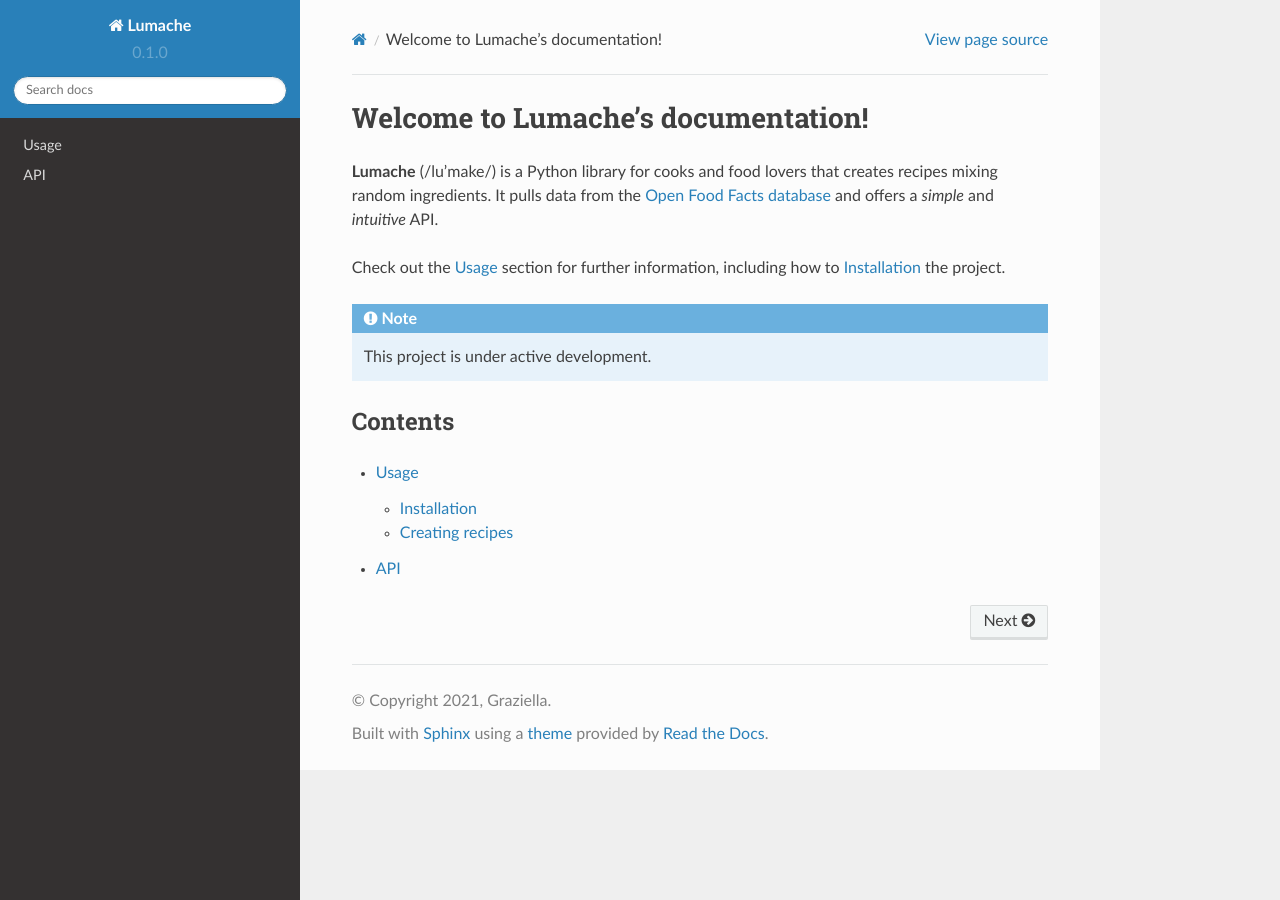
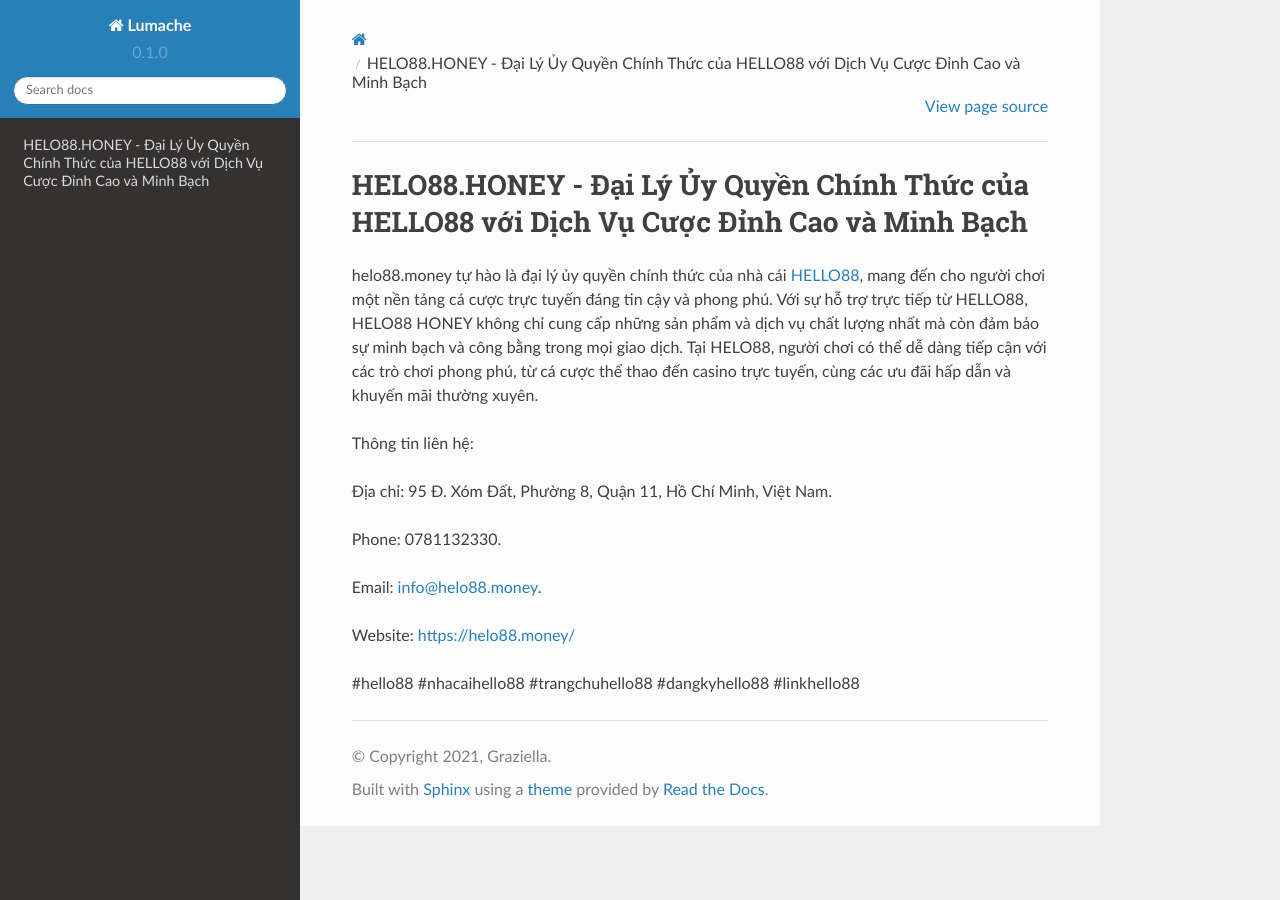
Before and after one commit to srphamkhuongduy77/helo88money, a Sphinx documentation site: the page built from docs/source/index.rst, in a window 1280 px wide. Built offline with Sphinx 7.4.7 and the Read the Docs theme 2.0.0, drawn with Linux system fonts in a browser that asks for light colours.

Commit message:
Update index.rst

```diff
--- a/docs/source/index.rst
+++ b/docs/source/index.rst
@@ -1,22 +1,16 @@
-Welcome to Lumache's documentation!
+HELO88.HONEY - Đại Lý Ủy Quyền Chính Thức của HELLO88 với Dịch Vụ Cược Đỉnh Cao và Minh Bạch
 ===================================
 
-**Lumache** (/lu'make/) is a Python library for cooks and food lovers
-that creates recipes mixing random ingredients.
-It pulls data from the `Open Food Facts database <https://world.openfoodfacts.org/>`_
-and offers a *simple* and *intuitive* API.
+helo88.money tự hào là đại lý ủy quyền chính thức của nhà cái `HELLO88 <https://helo88.money/>`_, mang đến cho người chơi một nền tảng cá cược trực tuyến đáng tin cậy và phong phú. Với sự hỗ trợ trực tiếp từ HELLO88, HELO88 HONEY không chỉ cung cấp những sản phẩm và dịch vụ chất lượng nhất mà còn đảm bảo sự minh bạch và công bằng trong mọi giao dịch. Tại HELO88, người chơi có thể dễ dàng tiếp cận với các trò chơi phong phú, từ cá cược thể thao đến casino trực tuyến, cùng các ưu đãi hấp dẫn và khuyến mãi thường xuyên.
 
-Check out the :doc:`usage` section for further information, including
-how to :ref:`installation` the project.
+Thông tin liên hệ:
 
-.. note::
+Địa chỉ: 95 Đ. Xóm Đất, Phường 8, Quận 11, Hồ Chí Minh, Việt Nam.
 
-   This project is under active development.
+Phone: 0781132330.
 
-Contents
---------
+Email: info@helo88.money.
 
-.. toctree::
+Website: https://helo88.money/
 
-   usage
-   api
+#hello88 #nhacaihello88 #trangchuhello88 #dangkyhello88 #linkhello88
```
